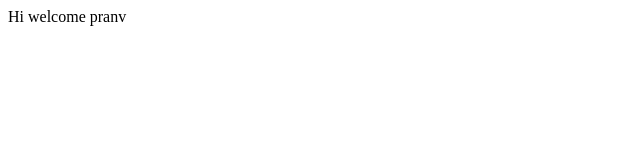
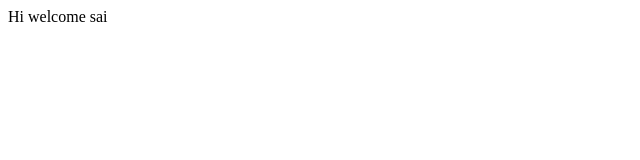
Before and after one commit to banumathi15/web_hook, a plain HTML site: page index.html in a window 1280 px wide. Shown: the full height of the page, 0-640 px from the left. Drawn offline with Linux system fonts and the light colour scheme.

Commit message:
Update index.html

```diff
--- a/index.html
+++ b/index.html
@@ -7,6 +7,6 @@
     <title>Document</title>
 </head>
 <body>
-    Hi welcome pranv
+    Hi welcome sai
 </body>
 </html>
```
